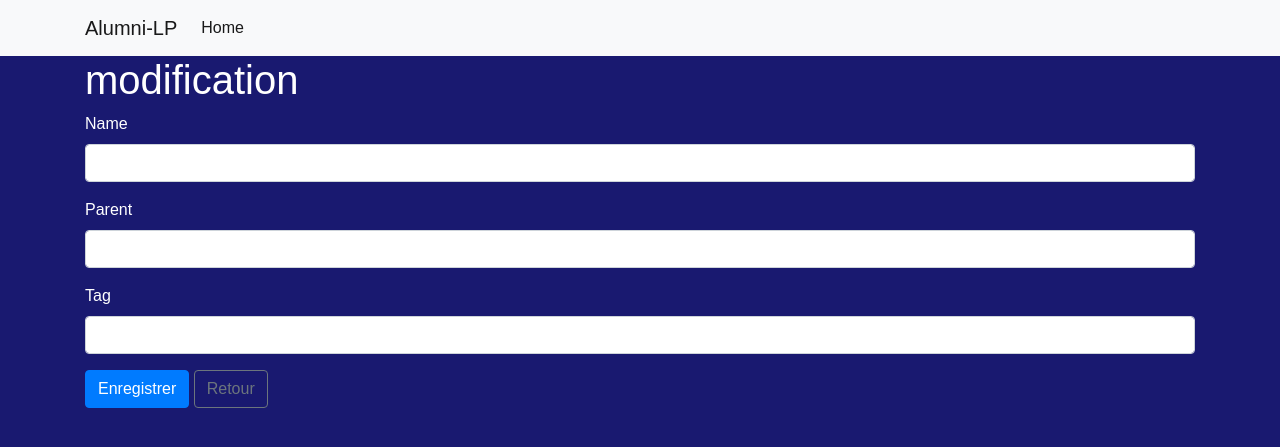
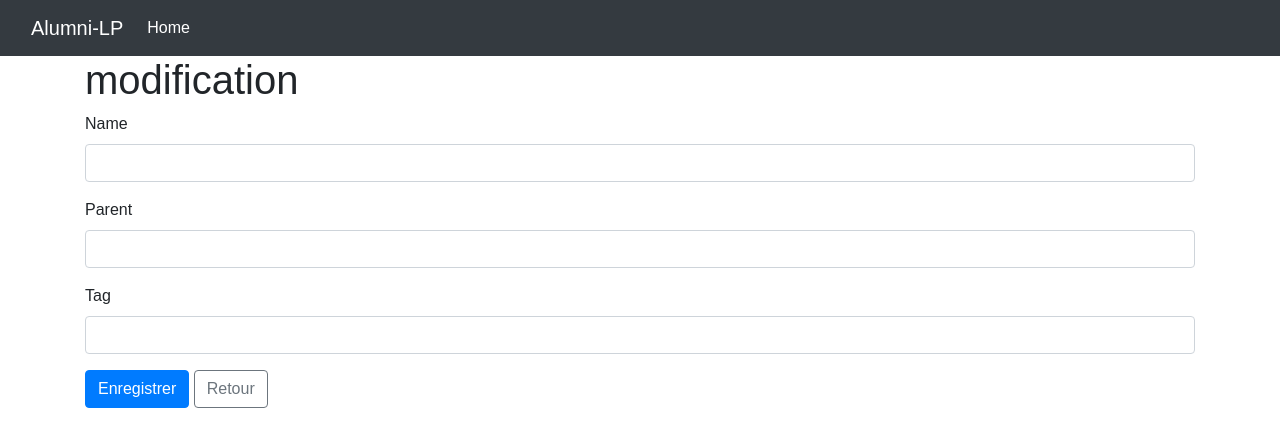
Before and after one commit to reyesgregorie/alumni-passerelle, a Symfony app: template templates/admin_group/edit.html.twig in a window 1280 px wide. Shown: the top 447 px of the page. Run offline with Twig, Linux system fonts and the light colour scheme; the template is opened without the code that fills it, so the values that code supplies are empty; form fields are guessed from the names that the template uses; some libraries are stand-ins or nearby versions.

Commit message:
modification de la navbar, MàJ champ date dans table Groups

```diff
--- a/public/css/style.css
+++ b/public/css/style.css
@@ -2,8 +2,7 @@ body {
     margin: 0;
     padding: 0;
     font-family: sans-serif;
-    background: midnightblue;
-    color: white;
+    background: white;
 }
 
 .box {
--- a/src/Entity/Groups.php
+++ b/src/Entity/Groups.php
@@ -33,7 +33,7 @@ class Groups
     /**
      * @var \DateTime
      *
-     * @ORM\Column(name="date", type="date", nullable=false)
+     * @ORM\Column(name="date", type="datetime", nullable=false)
      */
     private $date;
 
--- a/templates/base.html.twig
+++ b/templates/base.html.twig
@@ -10,15 +10,17 @@
         {% endblock %}
     </head>
     <body>
-    <nav class="navbar navbar-expand-lg navbar-light bg-light">
-        <div class="container">
+
+
+    <nav class="navbar navbar-expand-md navbar-dark bg-dark">
+        <div class="container-fluid d-flex justify-content-around">
             <a class="navbar-brand" href="{{ path('app_index_index') }}">Alumni-LP</a>
             <button class="navbar-toggler" type="button" data-toggle="collapse" data-target="#navbarNav" aria-controls="navbarNav" aria-expanded="false" aria-label="Toggle navigation">
                 <span class="navbar-toggler-icon"></span>
             </button>
-            <li class="collapse navbar-collapse" id="navbarNav">
+            <div class="collapse navbar-collapse" id="navbarNav">
 
-                <ul class="navbar-nav">
+                <ul class="navbar-nav mr-auto">
                     <li class="nav-item active">
                         <a class="nav-link" href="#">Home <span class="sr-only">(current)</span></a>
                     </li>
@@ -40,9 +42,10 @@
                             </div>
                         </li>
                     {% endif %}
+                </ul>
                 {% if app.user %}
-                        <li class="nav-item dropdown">
-                            <a class="nav-link dropdown-toggle" type="text" id="dropdownMenuButton" data-toggle="dropdown" aria-haspopup="true" aria-expanded="false">
+                    <span class="nav-item dropdown">
+                        <a class="nav-link dropdown-toggle bg-white" type="text" id="dropdownMenuButton" data-toggle="dropdown" aria-haspopup="true" aria-expanded="false">
                             <i class="fas fa-id-card fa-2x"></i>
                         </a>
                         <div class="dropdown-menu" aria-labelledby="dropdownMenuButton">
@@ -52,17 +55,12 @@
                                 Déconnexion
                             </a>
                         </div>
-                        </li>
+                    </span>
                 {% endif %}
-                    {#{% if app.user %}
-                        <li class="nav-item">
-                            Bonjour {{ app.user.username }}, <a href="{{ path('app_logout') }}">Logout</a>
-                        </li>
-                    {% endif %}#}
-                </ul>
             </div>
         </div>
     </nav>
+
     <main class="container">
         {% block body %}{% endblock %}
     </main>
```
Lines whose indentation alone changed are shown as unchanged.
